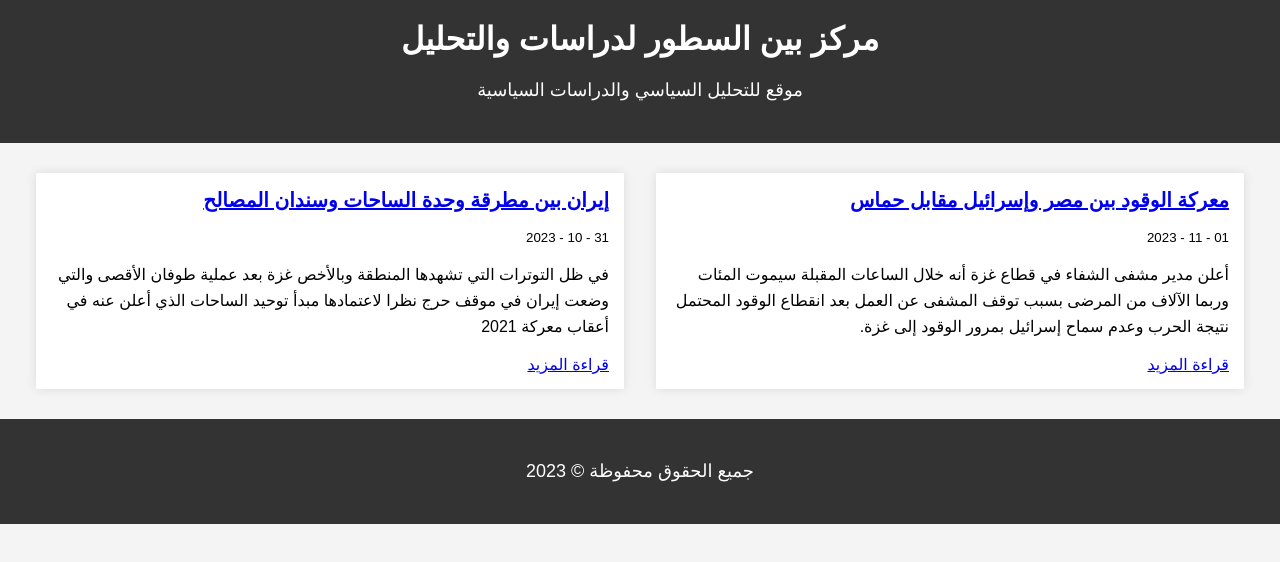
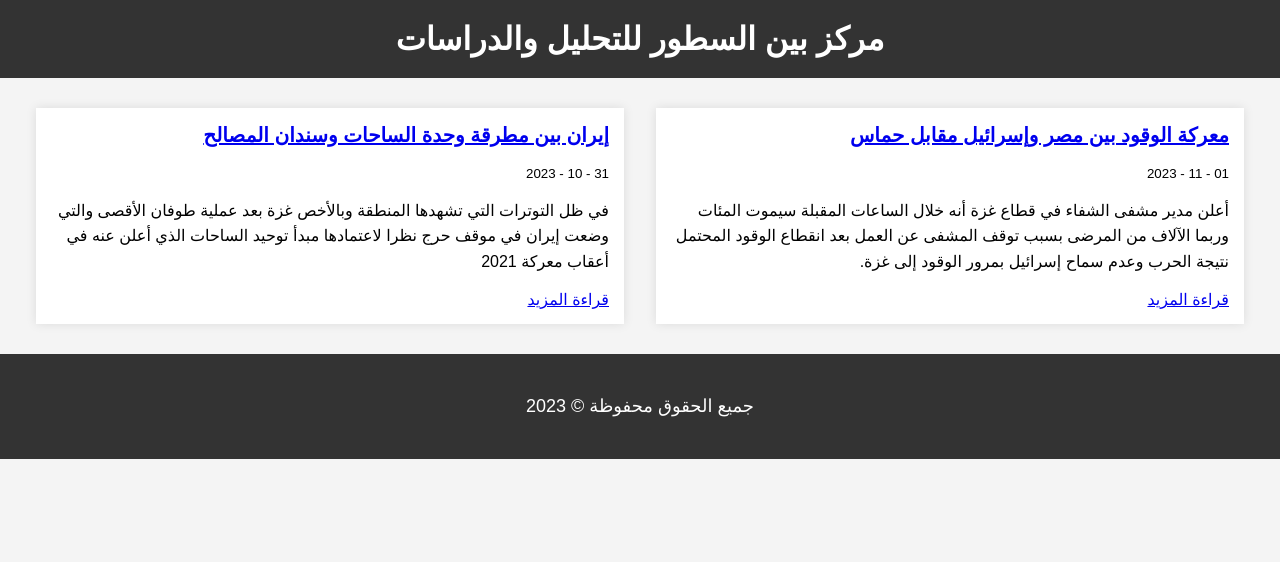
Before and after one commit to HamzaHassanM/btlcas, a plain HTML site: page index.html in a window 1280 px wide. Drawn offline with Linux system fonts and the light colour scheme.

Commit message:
first commit

```diff
--- a/index.html
+++ b/index.html
@@ -2,10 +2,10 @@
 <html lang="ar">
 <head>
     <meta charset="UTF-8">
-    <meta name="description" content="مركز بين السطور لدراسات والتحليل - موقع للتحليل السياسي والدراسات السياسية">
+    <meta name="description" content="مركز بين السطور للتحليل والدراسات - موقع للتحليل السياسي والدراسات السياسية">
     <meta name="keywords" content="التحليل السياسي, دراسات سياسية, السياسة, السياسيات, الشؤون العامة">
 
-    <title>مركز بين السطور لدراسات والتحليل</title>
+    <title>مركز بين السطور للتحليل والدراسات</title>
 
     <style>
         body {
@@ -67,8 +67,8 @@
 <body dir="rtl">
 
     <header>
-        <h1>مركز بين السطور لدراسات والتحليل</h1>
-        <p>موقع للتحليل السياسي والدراسات السياسية</p>
+        <h1>مركز بين السطور للتحليل والدراسات</h1>
+
     </header>
 
     <div class="blog-posts">
```
Also changed, not shown: iran.html (+4 -4 lines), oil-war.html (+4 -4 lines).
